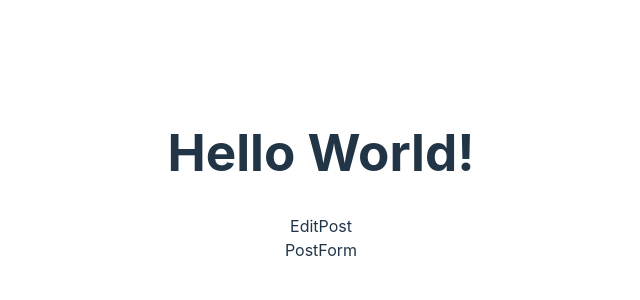
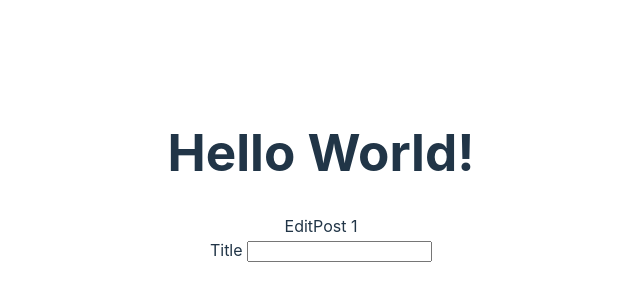
Before and after one commit to Drakkarrr/tanstack-query-crud, a React (Vite) app: page /post/1/edit in a window 1280 px wide. Shown: the part 224-524 px from the top of the page, without its empty margins (319-959 px from the left). Built offline with nearby package versions, Linux system fonts and the light colour scheme.

Commit message:
ui: basic edit form component

```diff
--- a/src/components/PostForm.jsx
+++ b/src/components/PostForm.jsx
@@ -1,5 +1,11 @@
 const PostForm = () => {
-  return <div>PostForm</div>;
+  const renderField = (label) => (
+    <div>
+      <label>{label}</label> <input type='text' name={label.toLowerCase()} />
+    </div>
+  );
+
+  return <form>{renderField('Title')}</form>;
 };
 
 export default PostForm;
--- a/src/pages/EditPost.jsx
+++ b/src/pages/EditPost.jsx
@@ -1,9 +1,11 @@
+import { useParams } from 'react-router-dom';
 import PostForm from '../components/PostForm';
 
 const EditPost = () => {
+  const { id } = useParams();
   return (
     <div>
-      EditPost
+      EditPost {id}
       <PostForm />
     </div>
   );
```
